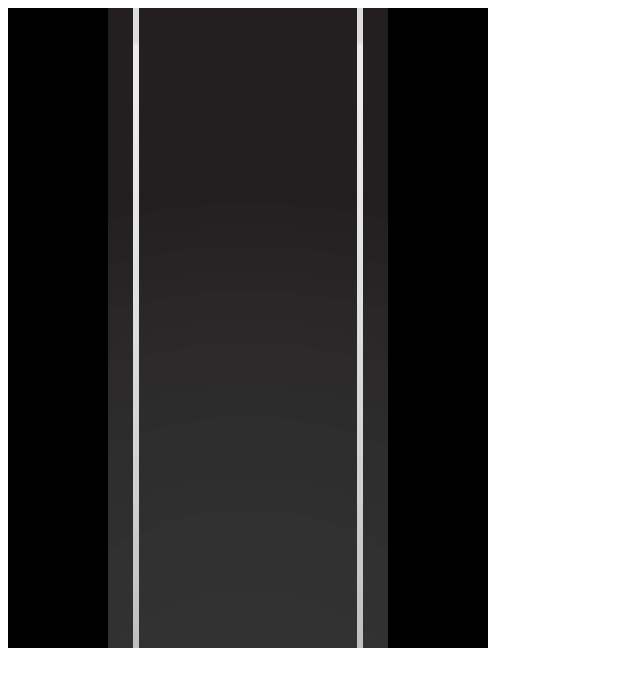
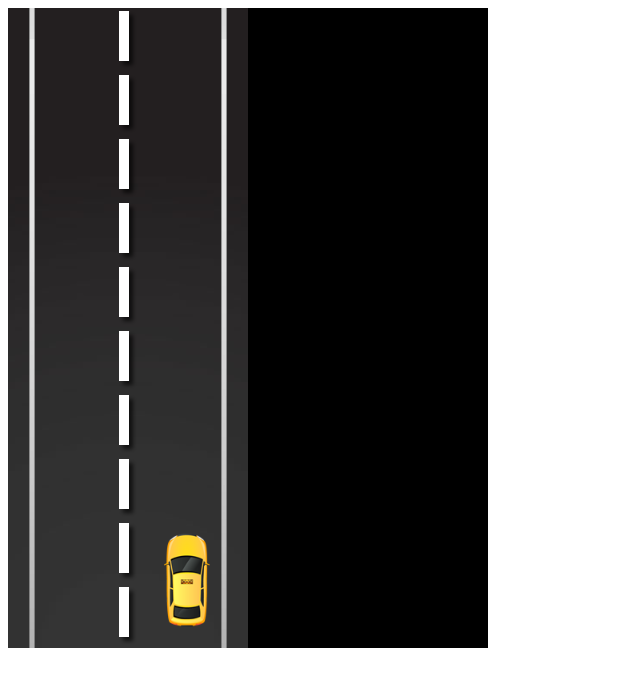
Before and after one commit to arne90/cars, a plain HTML site: page index.html in a window 1280 px wide. Shown: the whole page, without its empty margins (0-640 px from the left). Drawn offline with Linux system fonts and the light colour scheme; animation ran at ten frames a second.

Commit message:
Lagt inn en bil og enkel trykknavigering

```diff
--- a/index.html
+++ b/index.html
@@ -6,12 +6,12 @@
     <script src="js/phaser.min.js">
     </script>
     <script src="js/main.js"></script>
-    <script src="js/sceneMain.js"></script>
+    <script src="js/scenes/sceneMain.js"></script>
     <script src="js/classes/road.js"></script>
+    <script src="js/classes/util.js"></script>
 </head>
 <body>
 
 
-
 </body>
 </html>
--- a/js/classes/road.js
+++ b/js/classes/road.js
@@ -2,10 +2,61 @@ class Road extends Phaser.GameObjects.Container {
   constructor(config) {
     super(config.scene);
     this.scene = config.scene;
-    this.back = this.scene.add.image(0,0,"road");
+    this.back = this.scene.add.image(0, 0, "road");
     this.add(this.back);
     this.scene.add.existing(this);
 
+    Align.scaleToGameW(this.back, 0.5);
+
+    this.setSize(this.back.displayWidth, game.config.height);
+
+    this.lineGroup = this.scene.add.group();
+
+    //
+    //
+    this.count = 0;
+
+    this.car = this.scene.add.sprite(this.displayWidth/4, game.config.height*0.9, "cars");
+    Align.scaleToGameW(this.car, 0.10);
+
+    this.add(this.car);
+
+    // Add click:
+    this.back.setInteractive();
+    this.back.on("pointerdown", this.changeLanes,this);
+
+  }
+
+  changeLanes() {
+    if (this.car.x > 0) {
+      this.car.x = -this.displayWidth/4;
+    } else {
+      this.car.x = this.displayWidth/4;
+    }
+  }
+
+  makeLines() {
+    this.vSpace = this.displayHeight / 10;
+    for (let i = 0; i < 20; i++) {
+      let line = this.scene.add.image(this.x, this.vSpace * i, "line");
+      line.oy = line.y;
+      this.lineGroup.add(line);
+    }
+    console.log("lineGroup:", this.lineGroup);
+  }
+
+  moveLines() {
+    this.lineGroup.children.iterate(function (child) {
+      child.y += this.vSpace / 20;
+    }.bind(this));
+    this.count++;
+    // console.log("count:", this.count);
+    if (this.count === 20) {
+      this.count = 0;
+      this.lineGroup.children.iterate(function (child) {
+        child.y = child.oy;
+      }.bind(this));
+    }
   }
 
 }
--- /dev/null
+++ b/js/classes/util.js
@@ -0,0 +1,19 @@
+class Align {
+  static scaleToGameW(obj, per) {
+    obj.displayWidth = game.config.width*per;
+    obj.scaleY = obj.scaleX;
+  }
+
+  static  center(obj) {
+    obj.x = game.config.width/2;
+    obj.y = game.config.height/2;
+  }
+
+  static centerH(obj) {
+    obj.x = game.config.width/2;
+  }
+
+  static centerV(obj) {
+    obj.y = game.config.height/2;
+  }
+}
--- a/js/main.js
+++ b/js/main.js
@@ -1,11 +1,12 @@
 var game;
-window.onload = function () {
-  var config = {
-    type: Phaser.AUTO,
-    width: 480,
-    height: 640,
-    parent: 'div-tag-name',
-    scene: [SceneMain]
-  };
-  var game = new Phaser.Game(config);
+window.onload = function() {
+    var config = {
+      type: Phaser.AUTO,
+      width: 480,
+      height: 640,
+      parent: 'phaser-game',
+      scene: [SceneMain]
+    }
+
+  game = new Phaser.Game(config);
 }
--- a/js/sceneMain.js
+++ b/js/scenes/sceneMain.js
@@ -6,19 +6,24 @@ class SceneMain extends Phaser.Scene {
   preload() {
     // Load our images or sounds
     this.load.image("road", "images/road.jpg");
+    this.load.spritesheet("cars", "images/cars.png", {frameWidth:60, frameHeight:126});
+    this.load.image("line", "images/line.png");
 
-    this.load.spritesheet("cars", "images/cars.png", {frameWidth:60, frameHeight:126});
-    // this.load.image("line", "images/line.png");
   }
 
   create() {
     // Define our objects
-    const road = new Road({scene:this});
-    road.x = this.game.config.width/2;
+    this.road = new Road({
+      scene: this
+    });
+    this.road.x = game.config.width * 0.25;
+    console.log("road:", this.road);
+    this.road.makeLines();
   }
 
   update() {
     // Constant running loop
+    this.road.moveLines();
   }
 
   customFunctions() {
```
